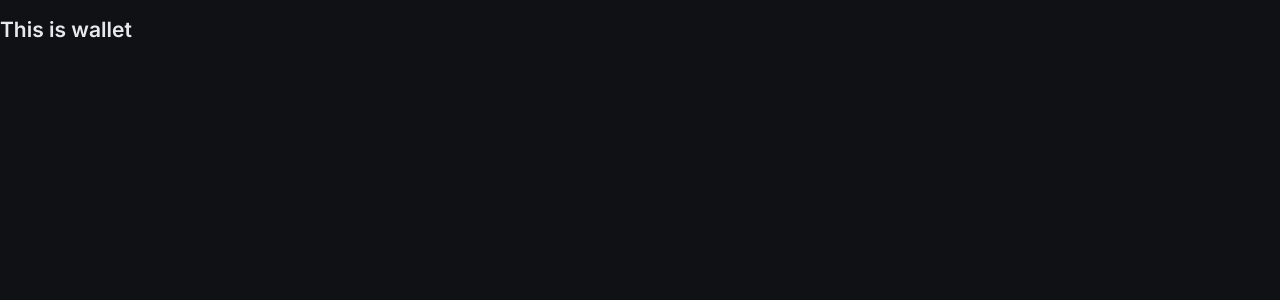
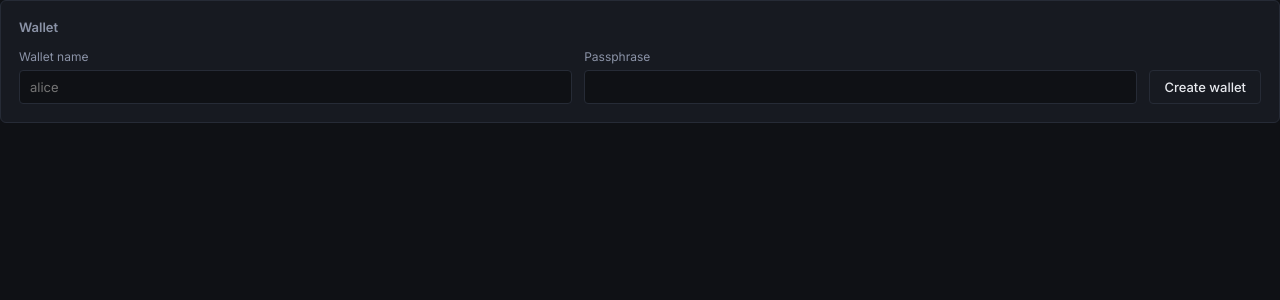
Before and after one commit to muhumairkhan/react-blockchain-frontend, a React (Vite) app: page /wallet in a window 1280 px wide. Shown: the top 300 px of the page. Built offline with nearby package versions, Linux system fonts and the light colour scheme.

Commit message:
Fix wallet ui

```diff
--- a/src/app/routes/Wallet.jsx
+++ b/src/app/routes/Wallet.jsx
@@ -1,7 +1,54 @@
-export default function Wallet() {
-    return (
+import { listWallets, loadWalletMeta, createWallet } from './../../lib/wallet';
+import {useState} from "react"
+
+function Wallet() {
+
+    const [wallets, setWallets] = useState(listWallets());
+    const [newWalletName, setNewWalletName] = useState();
+    const [newWalletPass, setNewWalletPass] = useState();
+    const [selected, setSelected] = useState(wallets[0] ?? '');
+    const [walletMsg, setWalletMsg] = useState('');
+
+    const wallet = selected ? loadWalletMeta(selected) : null;
+
+    async function handleCreateWallet(e) {
+        e.preventDefault();
+        try {
+            const created = await createWallet(newWalletName, newWalletPass);
+            setWallets(listWallets());
+            setSelected(created.name);
+            setNewWalletName('');
+            setNewWalletPass('');
+        } catch (err) {
+            setWalletMsg({ kind: 'error', text: err.message });
+        }
+    }
+
+    return  (
+    <section className="panel panel-wide">
+      <h2>Wallet</h2>
+      {wallets.length === 0 ? (
+        <form className="tx-form" onSubmit={handleCreateWallet}>
+          <label>Wallet name
+            <input value={newWalletName} onChange={(e) => setNewWalletName(e.target.value)} placeholder="alice" />
+          </label>
+          <label>Passphrase
+            <input type="password" value={newWalletPass} onChange={(e) => setNewWalletPass(e.target.value)} />
+          </label>
+          <button type="submit" className="btn-secondary">Create wallet</button>
+        </form>
+      ) :
         <>
-            <h2> This is wallet</h2>
+          <select value={selected} onChange={(e) => setSelected(e.target.value)}>
+            {wallets.map((w) => <option key={w} value={w}>{w}</option>)}
+          </select>
+          <div></div>
+          {wallet && <p className="panel-note mono-value">{wallet.address}</p>}
         </>
+      }
+        {walletMsg && <p className={`inline-message ${walletMsg.kind}`}>{walletMsg.text}</p>}
+    </section>
     )
 }
+
+export default Wallet;
```
Also changed, not shown: src/components/Wallet.jsx (deleted, +0 -26 lines).
